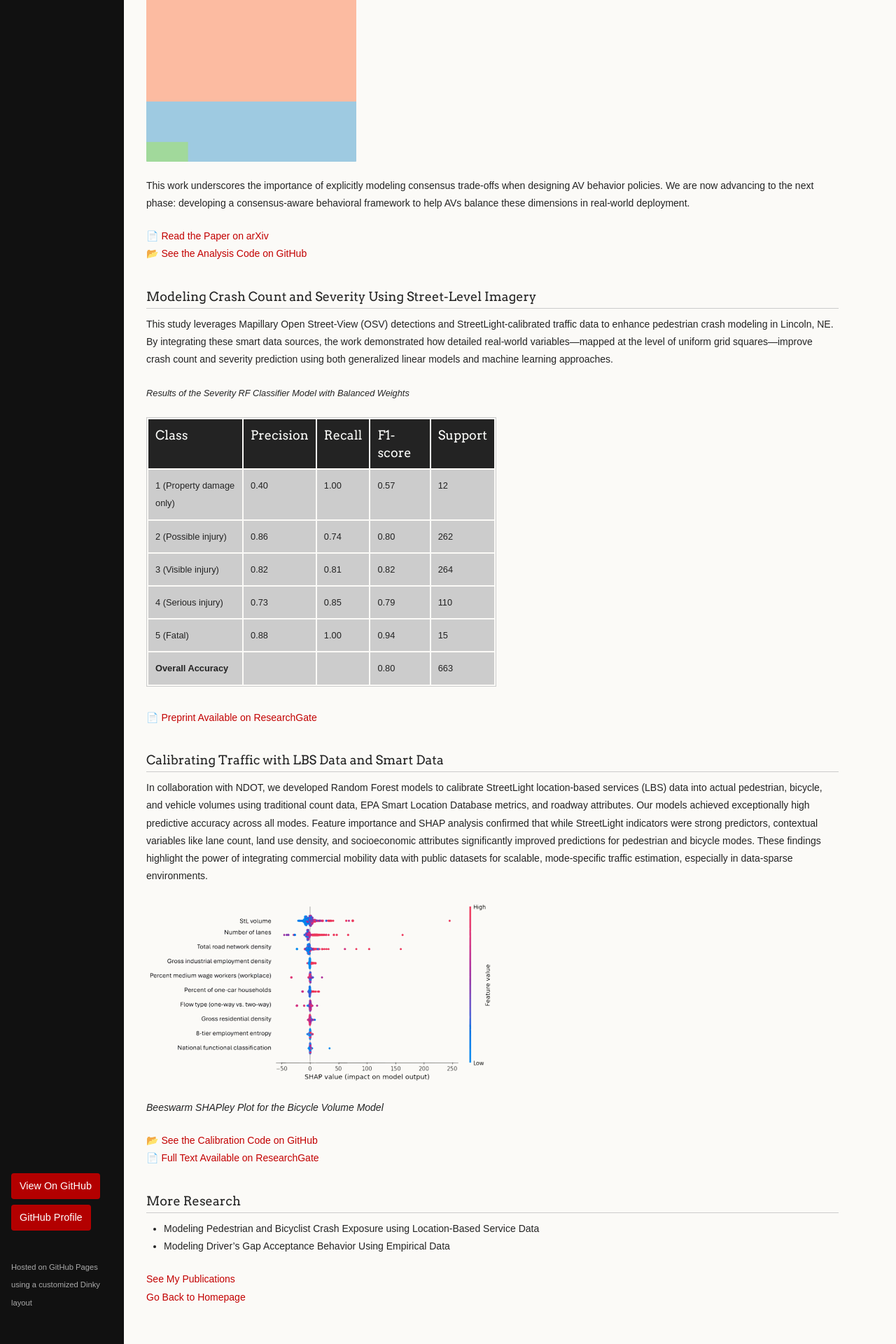
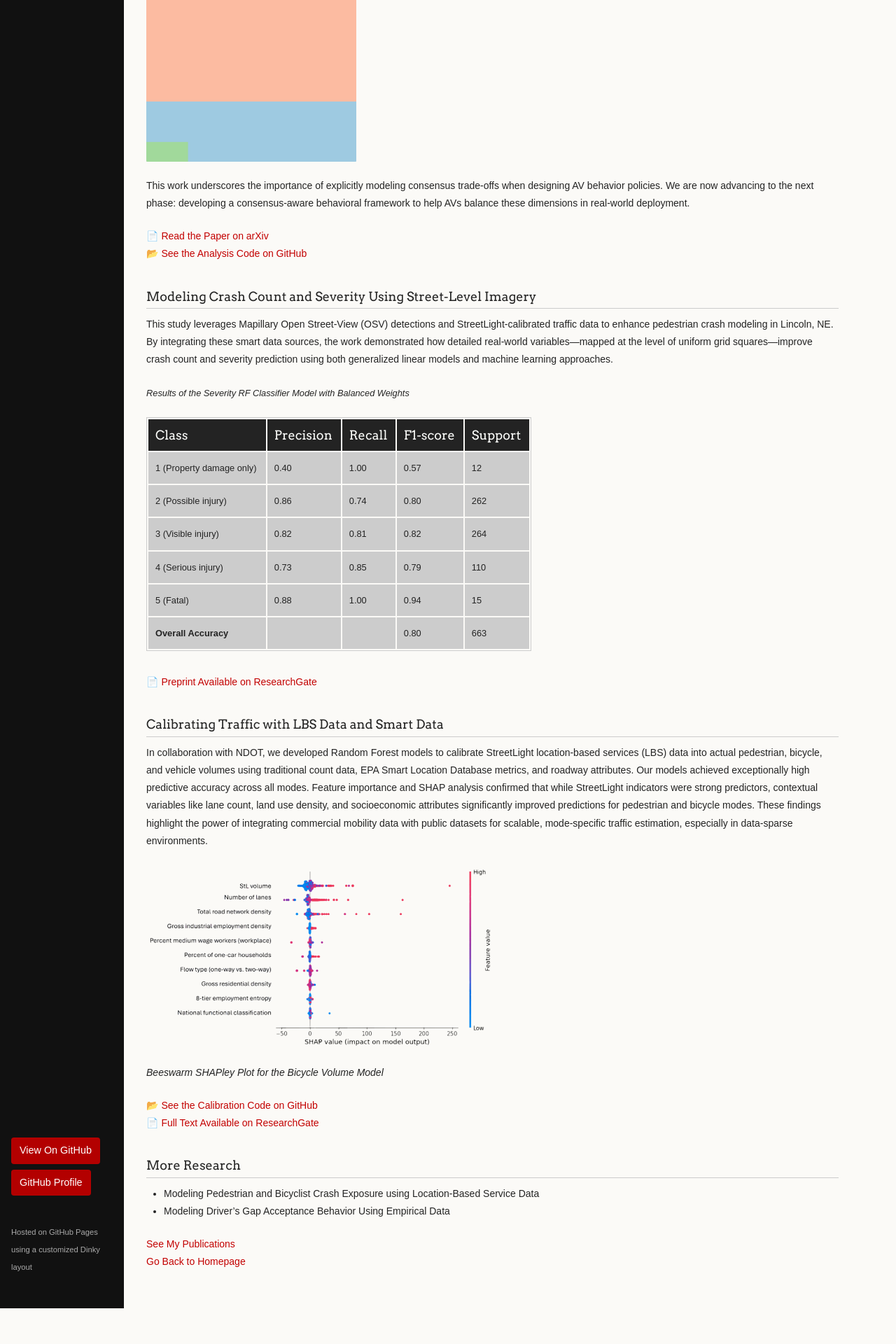
Before and after one commit to mselayan/mselayan.github.io, a Jekyll site: the page built from research.md, in a window 1280 px wide. Shown: the part 738-2658 px from the top of the page at 70% size. Built offline with Jekyll 4.4.1, drawn with Linux system fonts in a browser that asks for light colours; after the commit the page ends 2607 px from its top, so only the background shows below that.

Commit message:
Update research.md

```diff
--- a/research.md
+++ b/research.md
@@ -31,7 +31,7 @@ This work underscores the importance of explicitly modeling consensus trade-offs
 
 This study leverages Mapillary Open Street-View (OSV) detections and StreetLight-calibrated traffic data to enhance pedestrian crash modeling in Lincoln, NE. By integrating these smart data sources, the work demonstrated how detailed real-world variables—mapped at the level of uniform grid squares—improve crash count and severity prediction using both generalized linear models and machine learning approaches.
 
-<div style="max-width: 500px; margin: 1em 0; font-size: 0.8rem;">
+<div style="max-width: 550px; margin: 1em 0; font-size: 0.8rem;">
   <p><em>Results of the Severity RF Classifier Model with Balanced Weights</em></p>
   <table>
     <thead>
```
